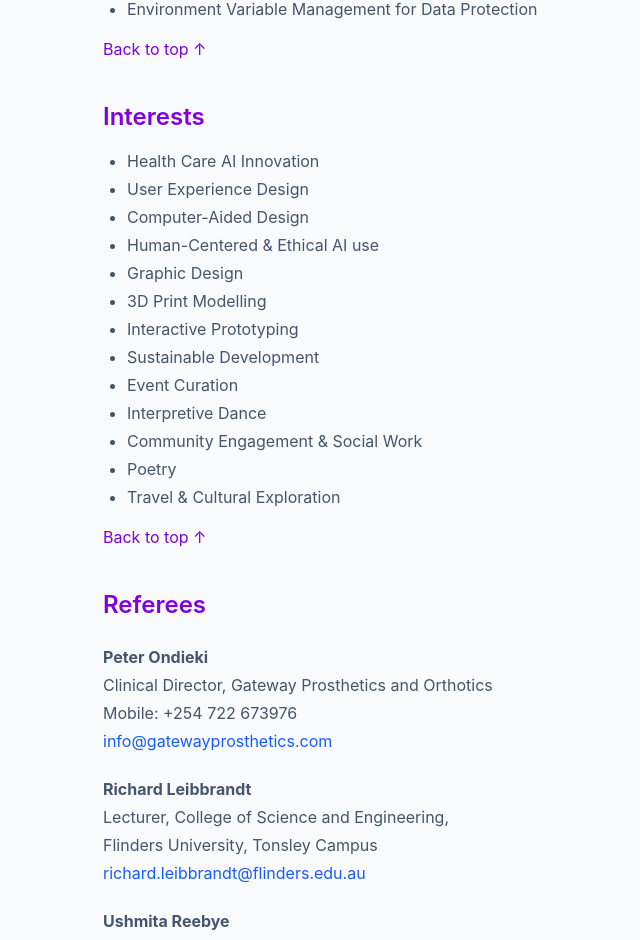
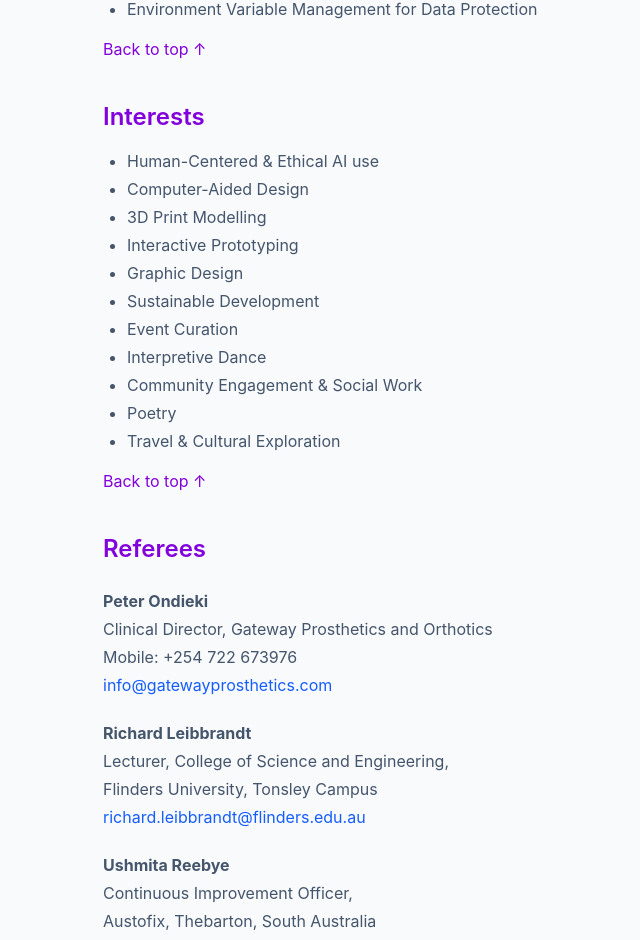
Before and after one commit to GemKW/gkw-portfolio, a SvelteKit app: page /resume in a window 1280 px wide. Shown: the part 3670-4610 px from the top of the page, without its empty margins (105-745 px from the left). Built offline with nearby package versions, Linux system fonts and the light colour scheme.

Commit message:
Update interests list in resume section
Rearranged interests in the resume section.

```diff
--- a/src/routes/resume/+page.svelte
+++ b/src/routes/resume/+page.svelte
@@ -208,13 +208,11 @@
   <section id="interests" class="space-y-4">
     <h2 class="text-2xl font-semibold">Interests</h2>
     <ul class="list-disc pl-6 space-y-1 text-slate-600 dark:text-slate-300">
-      <li>Health Care AI Innovation</li>
-      <li>User Experience Design</li>
+      <li>Human-Centered & Ethical AI use</li>
       <li>Computer-Aided Design</li>
-      <li>Human-Centered & Ethical AI use</li>
-      <li>Graphic Design</li>
       <li>3D Print Modelling</li>
       <li>Interactive Prototyping</li>
+      <li>Graphic Design</li>
       <li>Sustainable Development</li>
       <li>Event Curation</li>
       <li>Interpretive Dance</li>
```
